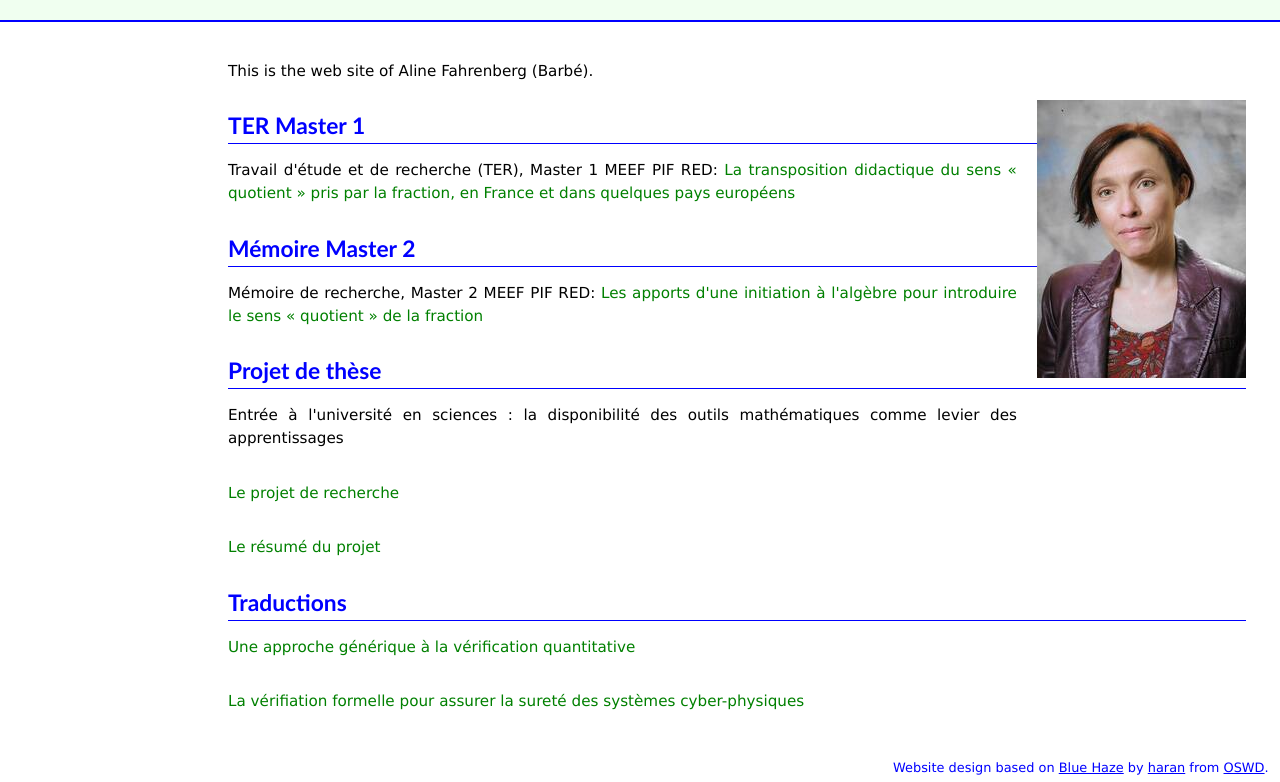
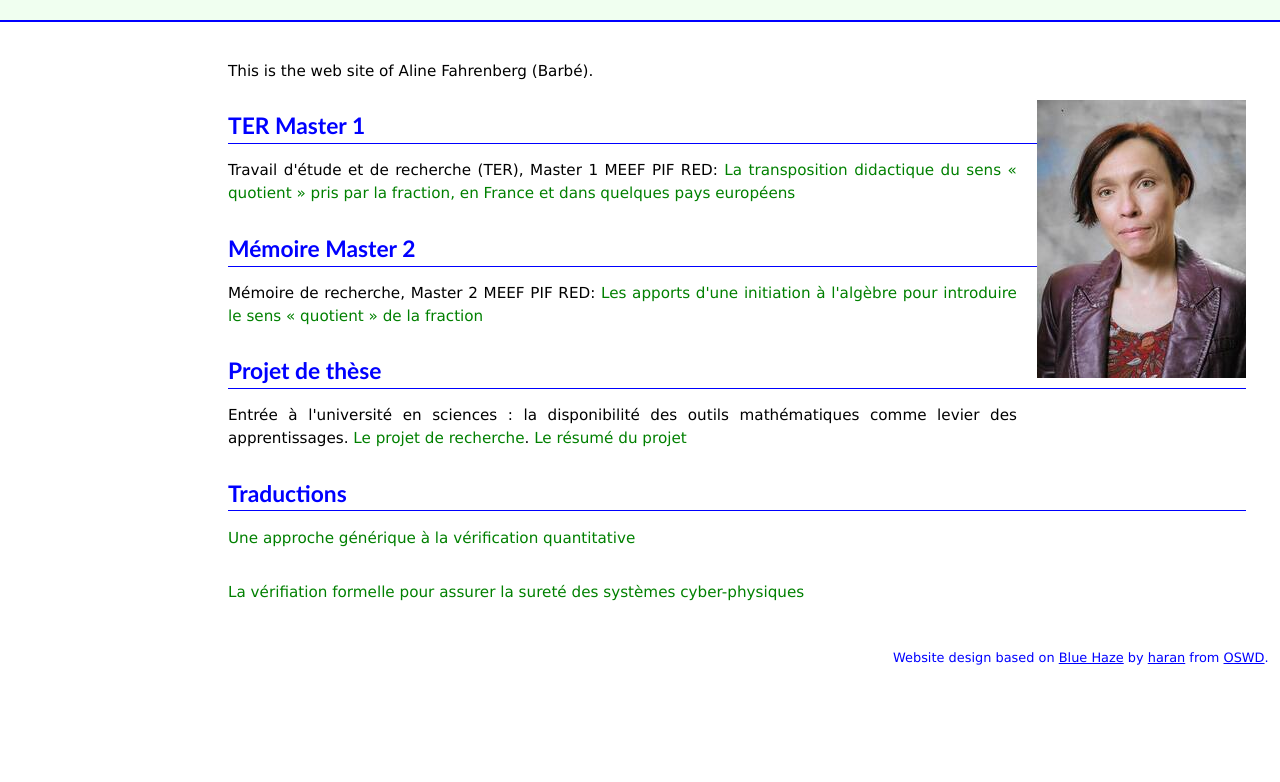
Before and after one commit to aline-fahrenberg/aline-fahrenberg.github.io, a plain HTML site: page index.html in a window 1280 px wide. Shown: the part 94-876 px from the top of the page. After the commit the page ends 800 px from the top, so only its background shows below. Drawn offline with Linux system fonts and the light colour scheme.

Commit message:
Update index.html

```diff
--- a/index.html
+++ b/index.html
@@ -39,9 +39,9 @@
 
      <h1>Projet de thèse</h1>
       <p>Entrée à l'université en sciences :
-		  la disponibilité des outils mathématiques comme levier des apprentissages</p>
-		<p><a href="fahrenberg-Projet-recherche.pdf">Le projet de recherche</a></p>
-		<p><a href="https://theses.fr/s425569">Le résumé du projet</a></p>
+		  la disponibilité des outils mathématiques comme levier des apprentissages.
+		<a href="fahrenberg-Projet-recherche.pdf">Le projet de recherche</a>.
+		<a href="https://theses.fr/s425569">Le résumé du projet</a></p>
 
       <h1>Traductions</h1>
 
```
